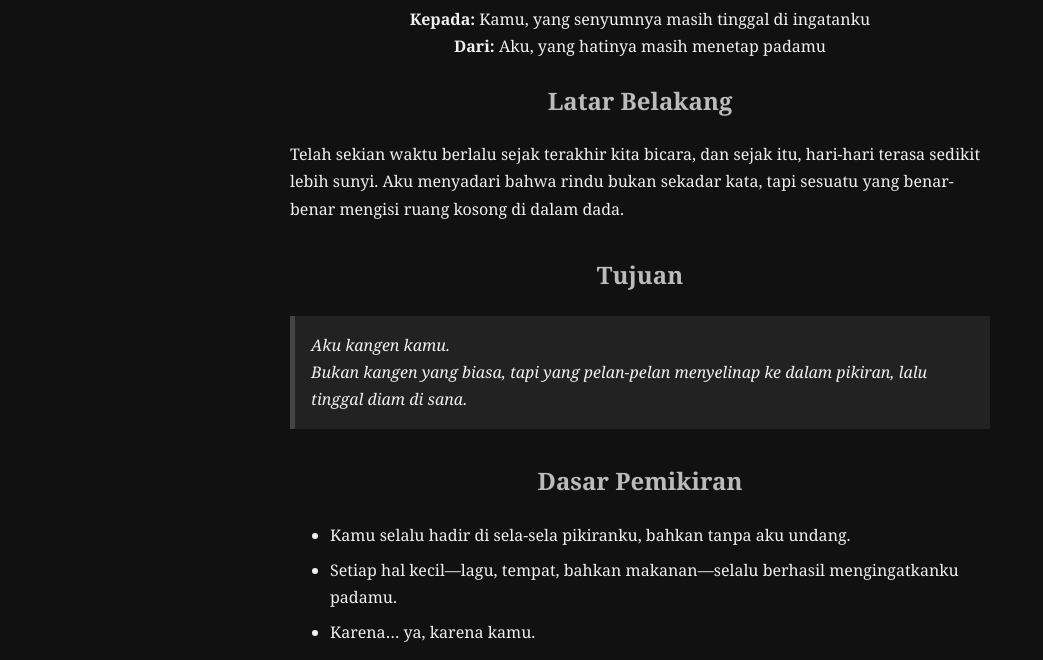
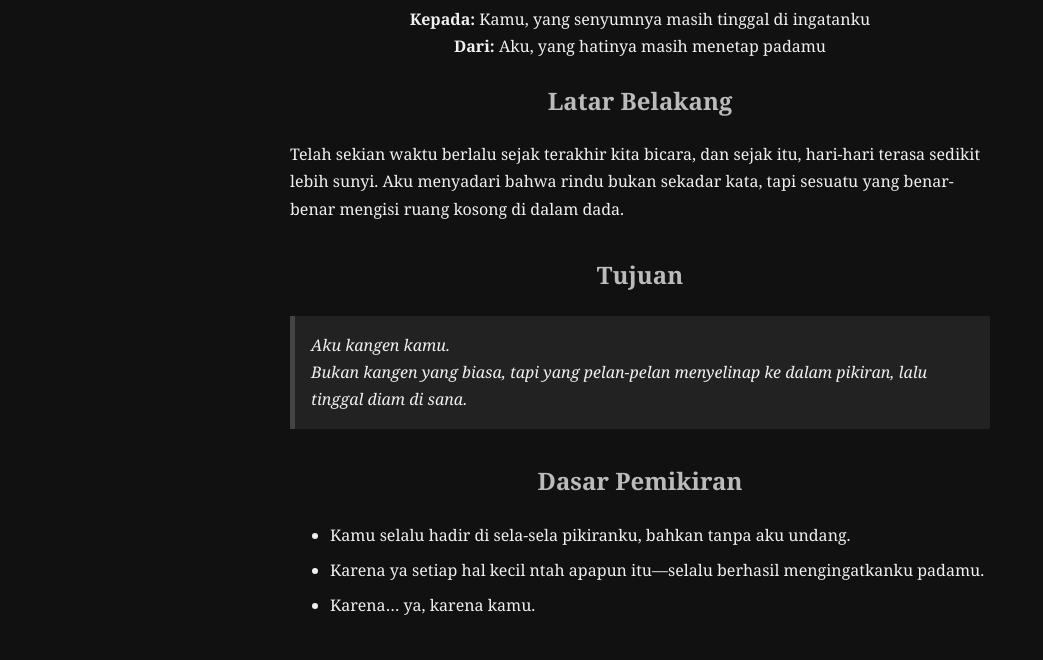
Before and after one commit to cosmiceiling/missu, a plain HTML site: page index.html in a window 1280 px wide. Shown: the part 139-799 px from the top of the page, without its empty margins (0-1043 px from the left). Drawn offline with Linux system fonts and the light colour scheme.

Commit message:
Update index.html

```diff
--- a/index.html
+++ b/index.html
@@ -116,7 +116,7 @@
     <h2>Dasar Pemikiran</h2>
     <ul>
       <li>Kamu selalu hadir di sela-sela pikiranku, bahkan tanpa aku undang.</li>
-      <li>Setiap hal kecil—lagu, tempat, bahkan makanan—selalu berhasil mengingatkanku padamu.</li>
+      <li>Karena ya setiap hal kecil ntah apapun itu—selalu berhasil mengingatkanku padamu.</li>
       <li>Karena… ya, karena kamu.</li>
     </ul>
   </section>
```
